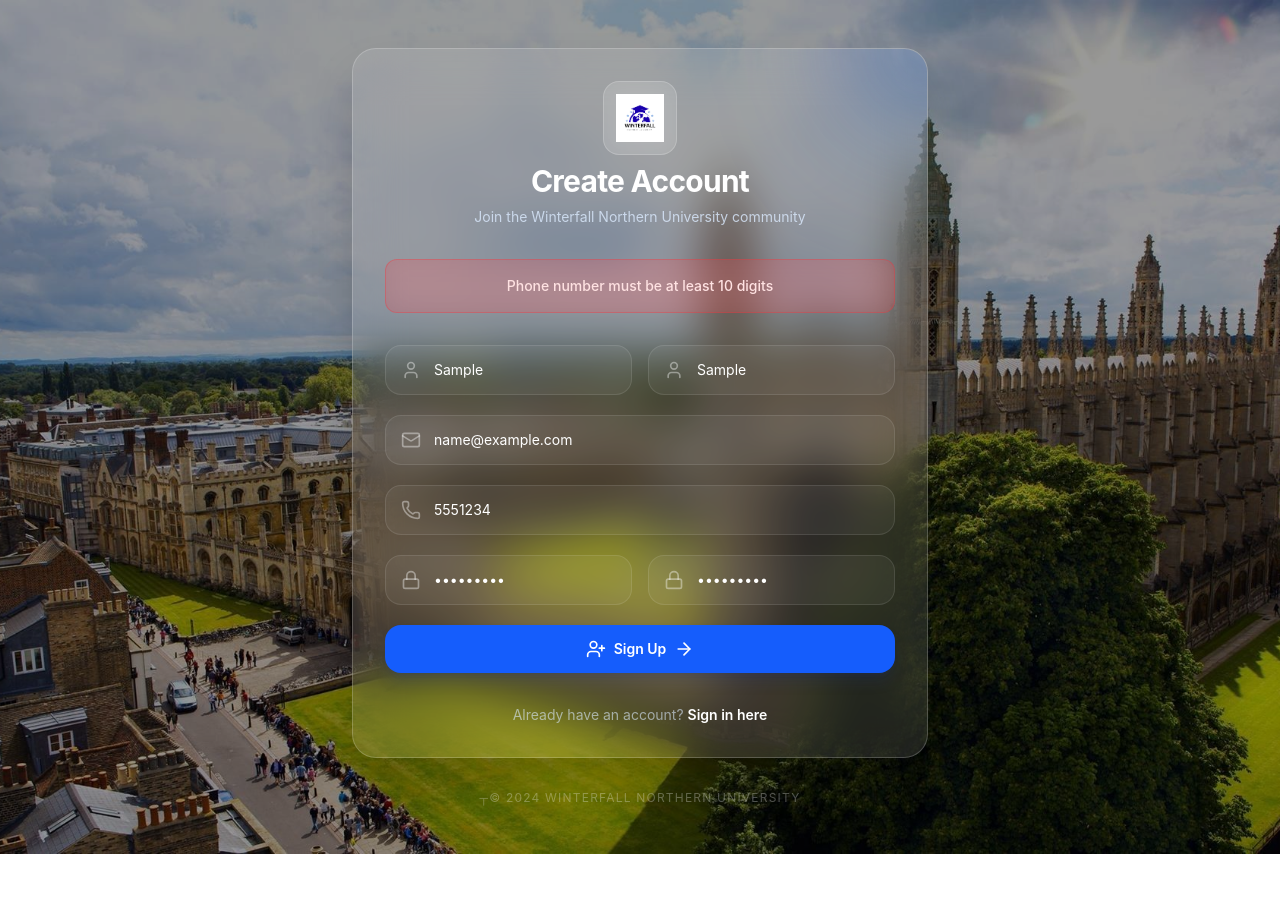
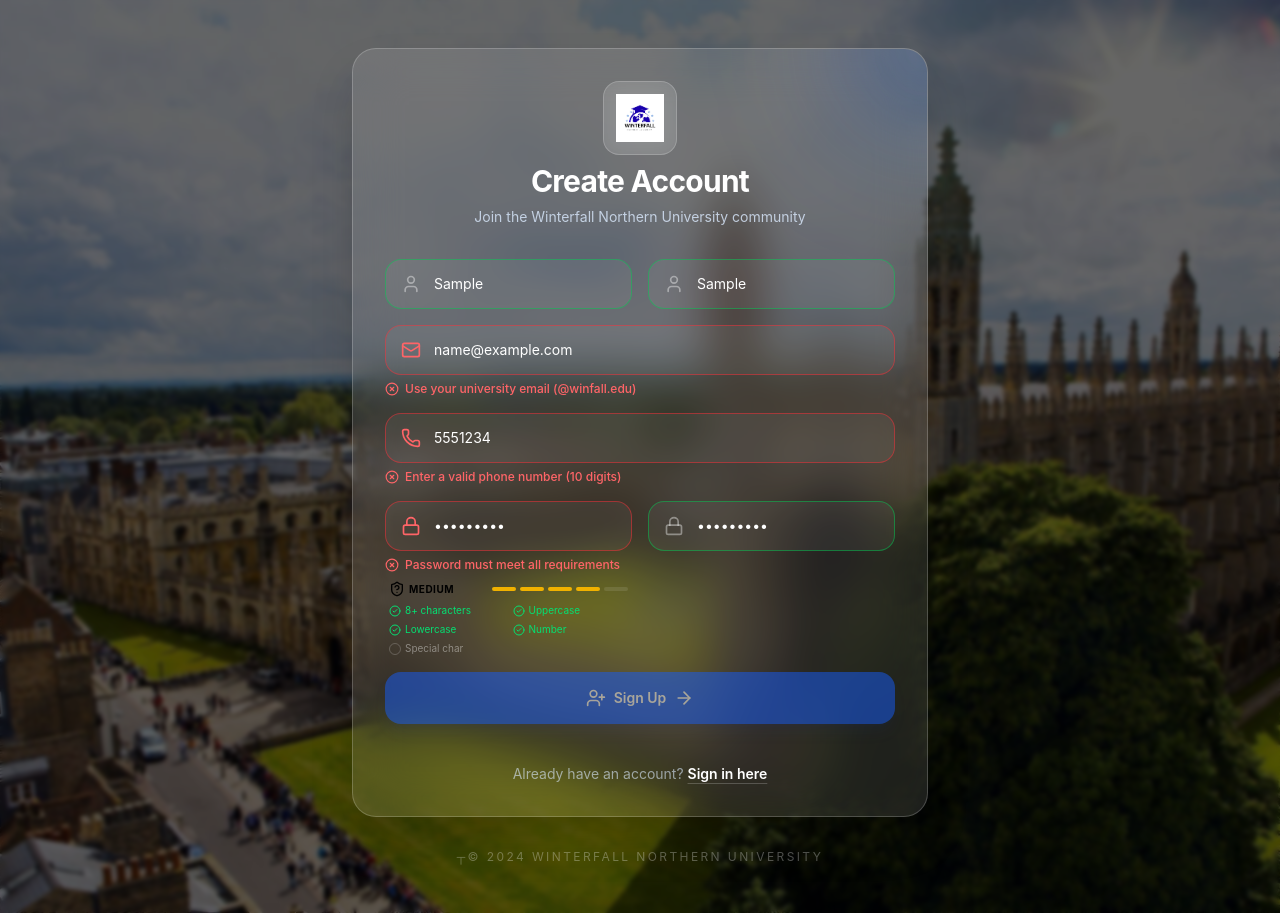
Before and after one commit to StatCoders/Smart_Campus_Hub, a React app in the folder frontend/: page /signup in a window 1280 px wide. Both pictures are taken after typing "Sample", "Sample", "name@example.com", "5551234", "Sample123", "Sample123" into the empty fields and a click on the button "Sign Up". Before the commit the page ends 854 px from the top, so only its background shows below. Built offline with nearby package versions, Linux system fonts and the light colour scheme; the HTML template or start-up script is replaced by a standard one.

Commit message:
Signup inhanced with validations

```diff
--- a/frontend/src/pages/Dashboard.jsx
+++ b/frontend/src/pages/Dashboard.jsx
@@ -1,4 +1,4 @@
-import React, { useState, useMemo } from 'react';
+import React, { useMemo } from 'react';
 import { useNavigate } from 'react-router-dom';
 import {
   BadgeCheck,
--- a/frontend/src/pages/Signup.jsx
+++ b/frontend/src/pages/Signup.jsx
@@ -4,7 +4,7 @@ import { useAuth } from '../context/useAuth';
 import campusLogo from '../assets/campus-logo.png';
 import universityBg from '../assets/university-bg.jpg';
 import { getDefaultRouteForRole } from '../utils/roleRedirect';
-import { User, Mail, Phone, Lock, UserPlus, ArrowRight } from 'lucide-react';
+import { User, Mail, Phone, Lock, UserPlus, ArrowRight, CheckCircle2, XCircle, Info, ShieldCheck, ShieldAlert, ShieldQuestion } from 'lucide-react';
 
 export default function Signup() {
   const navigate = useNavigate();
@@ -17,55 +17,121 @@ export default function Signup() {
     password: '',
     confirmPassword: '',
   });
-  const [error, setError] = useState('');
+  const [touched, setTouched] = useState({});
   const [loading, setLoading] = useState(false);
+
+  // Derive errors and password strength during render
+  const getValidationErrors = (data) => {
+    const newErrors = {};
+
+    // First Name
+    if (data.firstName) {
+      if (!/^[A-Za-z]+$/.test(data.firstName)) {
+        newErrors.firstName = "Name must contain only letters";
+      } else if (data.firstName.length < 2) {
+        newErrors.firstName = "Minimum 2 characters required";
+      }
+    }
+
+    // Last Name
+    if (data.lastName) {
+      if (!/^[A-Za-z]+$/.test(data.lastName)) {
+        newErrors.lastName = "Name must contain only letters";
+      } else if (data.lastName.length < 2) {
+        newErrors.lastName = "Minimum 2 characters required";
+      }
+    }
+
+    // Email
+    if (data.email) {
+      const emailRegex = /^[^\s@]+@[^\s@]+\.[^\s@]+$/;
+      if (!emailRegex.test(data.email)) {
+        newErrors.email = "Enter a valid email address";
+      } else if (!data.email.endsWith('@winfall.edu')) {
+        newErrors.email = "Use your university email (@winfall.edu)";
+      }
+    }
+
+    // Phone Number
+    if (data.phoneNumber) {
+      if (!/^\d+$/.test(data.phoneNumber)) {
+        newErrors.phoneNumber = "Only digits allowed";
+      } else if (data.phoneNumber.length !== 10) {
+        newErrors.phoneNumber = "Enter a valid phone number (10 digits)";
+      }
+    }
+
+    // Password
+    if (data.password) {
+      if (data.password.length < 8 ||
+          !/[A-Z]/.test(data.password) ||
+          !/[a-z]/.test(data.password) ||
+          !/[0-9]/.test(data.password) ||
+          !/[!@#$%^&*(),.?":{}|<>]/.test(data.password)) {
+        newErrors.password = "Password must meet all requirements";
+      }
+    }
+
+    // Confirm Password
+    if (data.confirmPassword) {
+      if (data.confirmPassword !== data.password) {
+        newErrors.confirmPassword = "Passwords do not match";
+      }
+    }
+
+    return newErrors;
+  };
+
+  const calculatePasswordStrength = (password) => {
+    if (!password) return { score: 0, label: 'Weak', color: 'bg-red-500', icon: <ShieldAlert className="w-4 h-4" /> };
+
+    let score = 0;
+    if (password.length >= 8) score++;
+    if (/[A-Z]/.test(password)) score++;
+    if (/[a-z]/.test(password)) score++;
+    if (/[0-9]/.test(password)) score++;
+    if (/[!@#$%^&*(),.?":{}|<>]/.test(password)) score++;
+
+    if (score <= 2) return { score, label: 'Weak', color: 'bg-red-500', icon: <ShieldAlert className="w-4 h-4" /> };
+    if (score <= 4) return { score, label: 'Medium', color: 'bg-yellow-500', icon: <ShieldQuestion className="w-4 h-4" /> };
+    return { score, label: 'Strong', color: 'bg-green-500', icon: <ShieldCheck className="w-4 h-4" /> };
+  };
+
+  const errors = getValidationErrors(formData);
+  const passwordStrength = calculatePasswordStrength(formData.password);
 
   const handleChange = (e) => {
     const { name, value } = e.target;
     setFormData((prev) => ({ ...prev, [name]: value }));
   };
 
-  const validateForm = () => {
-    if (!formData.firstName.trim()) {
-      setError('First name is required');
-      return false;
-    }
-    if (!formData.lastName.trim()) {
-      setError('Last name is required');
-      return false;
-    }
-    if (!formData.email.trim()) {
-      setError('Email is required');
-      return false;
-    }
-    if (!formData.phoneNumber.trim()) {
-      setError('Phone number is required');
-      return false;
-    }
-    if (!/^\d{10,}$/.test(formData.phoneNumber.trim())) {
-      setError('Phone number must be at least 10 digits');
-      return false;
-    }
-    if (!formData.password) {
-      setError('Password is required');
-      return false;
-    }
-    if (formData.password.length < 6) {
-      setError('Password must be at least 6 characters');
-      return false;
-    }
-    if (formData.password !== formData.confirmPassword) {
-      setError('Passwords do not match');
-      return false;
-    }
-    return true;
+  const handleBlur = (e) => {
+    const { name } = e.target;
+    setTouched((prev) => ({ ...prev, [name]: true }));
+  };
+
+  const validateFormOnSubmit = () => {
+    const submitErrors = { ...errors };
+
+    if (!formData.firstName.trim()) submitErrors.firstName = "First name is required";
+    if (!formData.lastName.trim()) submitErrors.lastName = "Last name is required";
+    if (!formData.email.trim()) submitErrors.email = "Email is required";
+    if (!formData.phoneNumber.trim()) submitErrors.phoneNumber = "Phone number is required";
+    if (!formData.password) submitErrors.password = "Password is required";
+    if (!formData.confirmPassword) submitErrors.confirmPassword = "Confirm password is required";
+
+    // Mark all as touched to show errors
+    const allTouched = {};
+    Object.keys(formData).forEach(key => allTouched[key] = true);
+    setTouched(allTouched);
+
+    return Object.keys(submitErrors).length === 0;
   };
 
   const handleSubmit = async (e) => {
     e.preventDefault();
-    setError('');
 
-    if (!validateForm()) return;
+    if (!validateFormOnSubmit()) return;
 
     try {
       setLoading(true);
@@ -82,30 +148,32 @@ export default function Signup() {
       navigate(getDefaultRouteForRole(authenticatedUser?.role), { replace: true });
     } catch (err) {
       console.error('Signup error:', err);
-
-      let errorMessage = 'Signup failed. Please try again.';
-
-      if (err.response?.data?.message) {
-        errorMessage = err.response.data.message;
-        const validationErrors = err.response?.data?.data;
-        if (validationErrors && typeof validationErrors === 'object') {
-          const firstFieldError = Object.values(validationErrors)[0];
-          if (firstFieldError) {
-            errorMessage = String(firstFieldError);
-          }
-        }
-      } else if (err.response?.status === 409) {
-        errorMessage = 'This email is already registered.';
-      } else if (err.response?.status === 400) {
-        errorMessage = 'Invalid input. Please check your information.';
-      } else if (authError) {
-        errorMessage = authError;
-      }
-
-      setError(errorMessage);
     } finally {
       setLoading(false);
     }
+  };
+
+  const renderFieldError = (fieldName) => {
+    if (touched[fieldName] && errors[fieldName]) {
+      return (
+        <div className="flex items-center gap-1.5 mt-1.5 text-red-400 text-xs font-medium animate-in fade-in slide-in-from-top-1 duration-200">
+          <XCircle className="w-3.5 h-3.5" />
+          <span>{errors[fieldName]}</span>
+        </div>
+      );
+    }
+    return null;
+  };
+
+  const getInputClass = (fieldName) => {
+    const baseClass = "block w-full pl-12 pr-4 py-3.5 bg-white/5 border rounded-2xl text-white placeholder-white/30 focus:outline-none transition-all text-sm";
+    if (touched[fieldName] && errors[fieldName]) {
+      return `${baseClass} border-red-500/50 focus:ring-2 focus:ring-red-500/30 focus:border-red-500/50`;
+    }
+    if (touched[fieldName] && !errors[fieldName] && formData[fieldName]) {
+      return `${baseClass} border-green-500/50 focus:ring-2 focus:ring-green-500/30 focus:border-green-500/50`;
+    }
+    return `${baseClass} border-white/10 focus:ring-2 focus:ring-blue-500/50 focus:border-blue-500/50`;
   };
 
   return (
@@ -113,17 +181,13 @@ export default function Signup() {
       className="relative min-h-screen flex items-center justify-center bg-cover bg-center bg-no-repeat px-4 py-12"
       style={{ backgroundImage: `url(${universityBg})` }}
     >
-      {/* Dark Overlay */}
-      <div className="absolute inset-0 bg-black/40" />
+      <div className="absolute inset-0 bg-black/60 backdrop-blur-[2px]" />
 
       <div className="relative w-full max-w-xl">
-        {/* Glassmorphic Card */}
         <div className="backdrop-blur-xl bg-white/10 border border-white/20 rounded-3xl p-8 shadow-2xl overflow-hidden">
-          {/* Top subtle glow */}
           <div className="absolute -top-24 -right-24 w-48 h-48 bg-blue-500/20 rounded-full blur-3xl pointer-events-none" />
 
           <div className="relative space-y-8">
-            {/* Header */}
             <div className="text-center space-y-2">
               <div className="inline-flex p-3 bg-white/10 rounded-2xl backdrop-blur-md border border-white/20 mb-2">
                 <img src={campusLogo} alt="Logo" className="h-12 w-12" />
@@ -132,119 +196,165 @@ export default function Signup() {
               <p className="text-blue-100/80 text-sm">Join the Winterfall Northern University community</p>
             </div>
 
-            {/* Error Message */}
-            {error && (
-              <div className="bg-red-500/20 border border-red-500/30 backdrop-blur-md rounded-xl p-4 text-center">
-                <p className="text-red-100 text-sm font-medium">{error}</p>
+            {authError && (
+              <div className="bg-red-500/20 border border-red-500/30 backdrop-blur-md rounded-xl p-4 flex items-center gap-3">
+                <ShieldAlert className="w-5 h-5 text-red-400 shrink-0" />
+                <p className="text-red-100 text-sm font-medium">{authError}</p>
               </div>
             )}
 
-            {/* Signup Form */}
-            <form onSubmit={handleSubmit} className="space-y-5">
+            <form onSubmit={handleSubmit} className="space-y-4">
               <div className="grid grid-cols-1 md:grid-cols-2 gap-4">
+                <div className="space-y-1">
                   <div className="relative group">
-                  <div className="absolute inset-y-0 left-0 pl-4 flex items-center pointer-events-none text-white/40 group-focus-within:text-blue-400 transition-colors">
+                    <div className={`absolute inset-y-0 left-0 pl-4 flex items-center pointer-events-none ${touched.firstName && errors.firstName ? 'text-red-400' : 'text-white/40 group-focus-within:text-blue-400'}`}>
                       <User className="w-5 h-5" />
                     </div>
                     <input
                       name="firstName"
                       type="text"
-                    required
                       value={formData.firstName}
                       onChange={handleChange}
+                      onBlur={handleBlur}
                       disabled={loading}
-                    className="block w-full pl-12 pr-4 py-3.5 bg-white/5 border border-white/10 rounded-2xl text-white placeholder-white/30 focus:outline-none focus:ring-2 focus:ring-blue-500/50 focus:border-blue-500/50 transition-all text-sm"
+                      className={getInputClass('firstName')}
                       placeholder="First Name"
                     />
                   </div>
+                  {renderFieldError('firstName')}
+                </div>
 
+                <div className="space-y-1">
                   <div className="relative group">
-                  <div className="absolute inset-y-0 left-0 pl-4 flex items-center pointer-events-none text-white/40 group-focus-within:text-blue-400 transition-colors">
+                    <div className={`absolute inset-y-0 left-0 pl-4 flex items-center pointer-events-none ${touched.lastName && errors.lastName ? 'text-red-400' : 'text-white/40 group-focus-within:text-blue-400'}`}>
                       <User className="w-5 h-5" />
                     </div>
                     <input
                       name="lastName"
                       type="text"
-                    required
                       value={formData.lastName}
                       onChange={handleChange}
+                      onBlur={handleBlur}
                       disabled={loading}
-                    className="block w-full pl-12 pr-4 py-3.5 bg-white/5 border border-white/10 rounded-2xl text-white placeholder-white/30 focus:outline-none focus:ring-2 focus:ring-blue-500/50 focus:border-blue-500/50 transition-all text-sm"
+                      className={getInputClass('lastName')}
                       placeholder="Last Name"
                     />
                   </div>
+                  {renderFieldError('lastName')}
+                </div>
               </div>
 
+              <div className="space-y-1">
                 <div className="relative group">
-                <div className="absolute inset-y-0 left-0 pl-4 flex items-center pointer-events-none text-white/40 group-focus-within:text-blue-400 transition-colors">
+                  <div className={`absolute inset-y-0 left-0 pl-4 flex items-center pointer-events-none ${touched.email && errors.email ? 'text-red-400' : 'text-white/40 group-focus-within:text-blue-400'}`}>
                     <Mail className="w-5 h-5" />
                   </div>
                   <input
                     name="email"
                     type="email"
-                  required
                     value={formData.email}
                     onChange={handleChange}
+                    onBlur={handleBlur}
                     disabled={loading}
-                  className="block w-full pl-12 pr-4 py-3.5 bg-white/5 border border-white/10 rounded-2xl text-white placeholder-white/30 focus:outline-none focus:ring-2 focus:ring-blue-500/50 focus:border-blue-500/50 transition-all text-sm"
-                  placeholder="University Email"
+                    className={getInputClass('email')}
+                    placeholder="University Email (@winfall.edu)"
                   />
                 </div>
+                {renderFieldError('email')}
+              </div>
 
+              <div className="space-y-1">
                 <div className="relative group">
-                <div className="absolute inset-y-0 left-0 pl-4 flex items-center pointer-events-none text-white/40 group-focus-within:text-blue-400 transition-colors">
+                  <div className={`absolute inset-y-0 left-0 pl-4 flex items-center pointer-events-none ${touched.phoneNumber && errors.phoneNumber ? 'text-red-400' : 'text-white/40 group-focus-within:text-blue-400'}`}>
                     <Phone className="w-5 h-5" />
                   </div>
                   <input
                     name="phoneNumber"
                     type="tel"
-                  required
                     value={formData.phoneNumber}
                     onChange={handleChange}
+                    onBlur={handleBlur}
                     disabled={loading}
-                  className="block w-full pl-12 pr-4 py-3.5 bg-white/5 border border-white/10 rounded-2xl text-white placeholder-white/30 focus:outline-none focus:ring-2 focus:ring-blue-500/50 focus:border-blue-500/50 transition-all text-sm"
-                  placeholder="Phone Number"
+                    className={getInputClass('phoneNumber')}
+                    placeholder="Phone Number (10 digits)"
                   />
+                </div>
+                {renderFieldError('phoneNumber')}
               </div>
 
               <div className="grid grid-cols-1 md:grid-cols-2 gap-4">
+                <div className="space-y-1">
                   <div className="relative group">
-                  <div className="absolute inset-y-0 left-0 pl-4 flex items-center pointer-events-none text-white/40 group-focus-within:text-blue-400 transition-colors">
+                    <div className={`absolute inset-y-0 left-0 pl-4 flex items-center pointer-events-none ${touched.password && errors.password ? 'text-red-400' : 'text-white/40 group-focus-within:text-blue-400'}`}>
                       <Lock className="w-5 h-5" />
                     </div>
                     <input
                       name="password"
                       type="password"
-                    required
                       value={formData.password}
                       onChange={handleChange}
+                      onBlur={handleBlur}
                       disabled={loading}
-                    className="block w-full pl-12 pr-4 py-3.5 bg-white/5 border border-white/10 rounded-2xl text-white placeholder-white/30 focus:outline-none focus:ring-2 focus:ring-blue-500/50 focus:border-blue-500/50 transition-all text-sm"
+                      className={getInputClass('password')}
                       placeholder="Password"
                     />
                   </div>
+                  {renderFieldError('password')}
 
+                  {/* Password Strength Indicator */}
+                  {formData.password && (
+                    <div className="mt-2 space-y-1.5">
+                      <div className="flex items-center justify-between px-1">
+                        <div className="flex items-center gap-1.5">
+                          <span className={`${passwordStrength.color.replace('bg-', 'text-')} flex items-center gap-1`}>
+                            {passwordStrength.icon}
+                            <span className="text-[10px] font-bold uppercase tracking-wider">{passwordStrength.label}</span>
+                          </span>
+                        </div>
+                        <div className="flex gap-1">
+                          {[1, 2, 3, 4, 5].map((i) => (
+                            <div
+                              key={i}
+                              className={`h-1 w-6 rounded-full transition-all duration-500 ${i <= passwordStrength.score ? passwordStrength.color : 'bg-white/10'}`}
+                            />
+                          ))}
+                        </div>
+                      </div>
+                      <div className="grid grid-cols-2 gap-x-2 gap-y-1 px-1">
+                        <Requirement met={formData.password.length >= 8} label="8+ characters" />
+                        <Requirement met={/[A-Z]/.test(formData.password)} label="Uppercase" />
+                        <Requirement met={/[a-z]/.test(formData.password)} label="Lowercase" />
+                        <Requirement met={/[0-9]/.test(formData.password)} label="Number" />
+                        <Requirement met={/[!@#$%^&*(),.?":{}|<>]/.test(formData.password)} label="Special char" />
+                      </div>
+                    </div>
+                  )}
+                </div>
+
+                <div className="space-y-1">
                   <div className="relative group">
-                  <div className="absolute inset-y-0 left-0 pl-4 flex items-center pointer-events-none text-white/40 group-focus-within:text-blue-400 transition-colors">
+                    <div className={`absolute inset-y-0 left-0 pl-4 flex items-center pointer-events-none ${touched.confirmPassword && errors.confirmPassword ? 'text-red-400' : 'text-white/40 group-focus-within:text-blue-400'}`}>
                       <Lock className="w-5 h-5" />
                     </div>
                     <input
                       name="confirmPassword"
                       type="password"
-                    required
                       value={formData.confirmPassword}
                       onChange={handleChange}
+                      onBlur={handleBlur}
                       disabled={loading}
-                    className="block w-full pl-12 pr-4 py-3.5 bg-white/5 border border-white/10 rounded-2xl text-white placeholder-white/30 focus:outline-none focus:ring-2 focus:ring-blue-500/50 focus:border-blue-500/50 transition-all text-sm"
+                      className={getInputClass('confirmPassword')}
                       placeholder="Confirm Password"
                     />
+                  </div>
+                  {renderFieldError('confirmPassword')}
                 </div>
               </div>
 
               <button
                 type="submit"
-                disabled={loading}
-                className="group relative flex w-full justify-center items-center gap-2 rounded-2xl bg-blue-600 px-6 py-3.5 text-sm font-semibold text-white transition-all hover:bg-blue-500 hover:scale-[1.02] active:scale-[0.98] shadow-lg shadow-blue-900/20 disabled:opacity-50 disabled:hover:scale-100"
+                disabled={loading || Object.keys(errors).length > 0}
+                className="group relative flex w-full justify-center items-center gap-2 rounded-2xl bg-blue-600 px-6 py-4 text-sm font-semibold text-white transition-all hover:bg-blue-500 hover:scale-[1.02] active:scale-[0.98] shadow-lg shadow-blue-900/20 disabled:opacity-50 disabled:hover:scale-100 mt-4"
               >
                 {loading ? (
                   <span className="flex items-center gap-2">
@@ -264,11 +374,10 @@ export default function Signup() {
               </button>
             </form>
 
-            {/* Footer */}
-            <div className="text-center">
+            <div className="text-center pt-2">
               <p className="text-sm text-blue-100/60">
                 Already have an account?{' '}
-                <Link to="/login" className="font-semibold text-white hover:text-blue-300 transition-colors">
+                <Link to="/login" className="font-semibold text-white hover:text-blue-300 transition-colors underline underline-offset-4 decoration-white/20">
                   Sign in here
                 </Link>
               </p>
@@ -276,11 +385,23 @@ export default function Signup() {
           </div>
         </div>
 
-        {/* Bottom footer text */}
-        <p className="mt-8 text-center text-xs text-white/30 uppercase tracking-widest">
+        <p className="mt-8 text-center text-xs text-white/30 uppercase tracking-[0.2em]">
           ┬© 2024 Winterfall Northern University
         </p>
       </div>
     </div>
   );
 }
+
+function Requirement({ met, label }) {
+  return (
+    <div className="flex items-center gap-1">
+      {met ? (
+        <CheckCircle2 className="w-3 h-3 text-green-400" />
+      ) : (
+        <div className="w-3 h-3 rounded-full border border-white/20" />
+      )}
+      <span className={`text-[10px] ${met ? 'text-green-400' : 'text-white/40'}`}>{label}</span>
+    </div>
+  );
+}
```
Also changed, not shown: frontend/src/pages/AdminDashboard.jsx (+3 -16 lines), frontend/src/pages/TechnicianDashboard.jsx (+17 -13 lines), 1 other file (tests, documents, lock files or other folders). Lines whose indentation alone changed are shown as unchanged.
